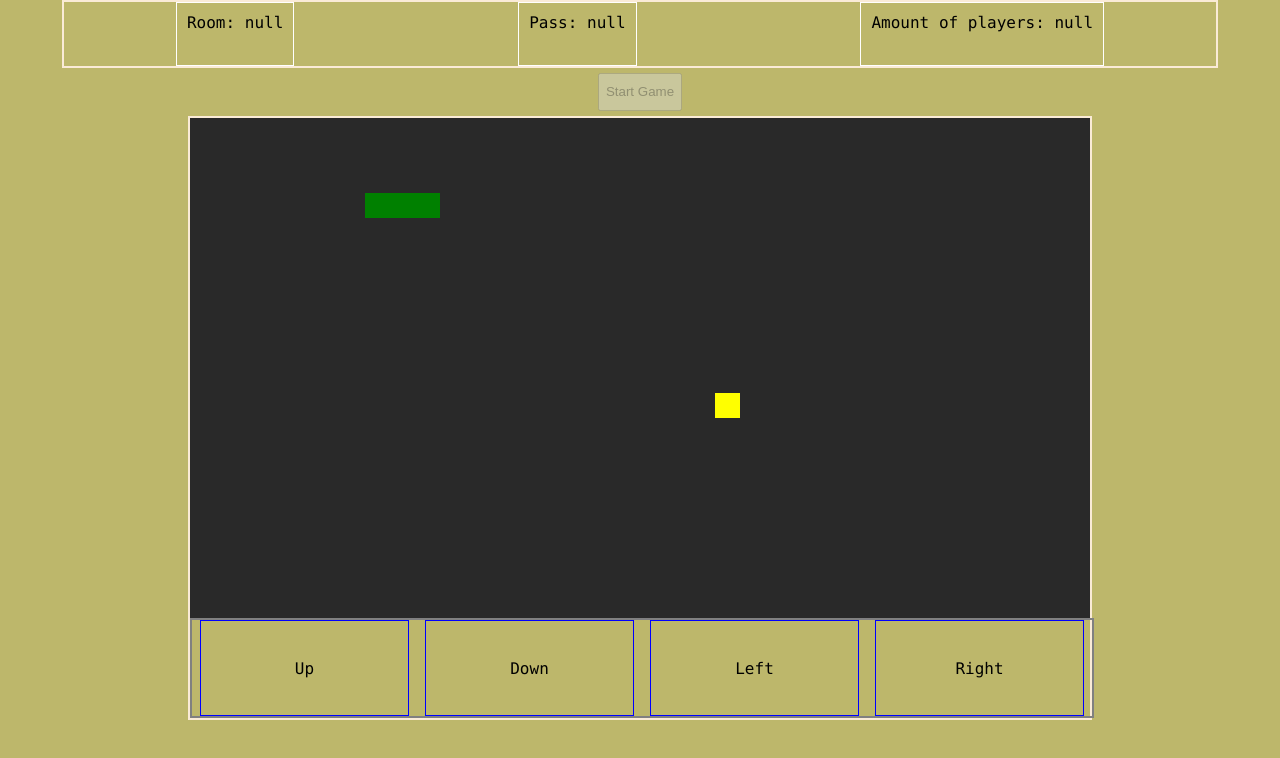
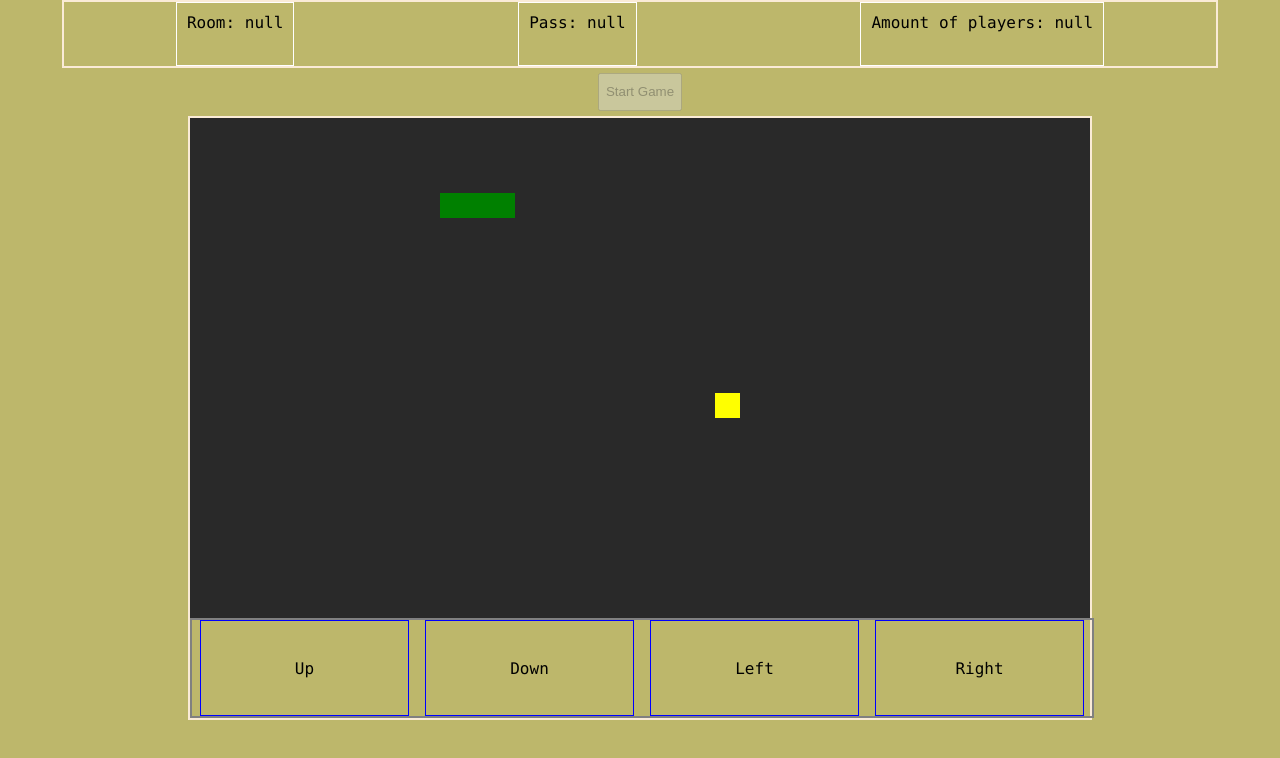
Before and after one commit to lucaslencinas-zz/snake, a website: page public/server/game.html in a window 1280 px wide. Drawn offline with Linux system fonts and the light colour scheme; no server answers.

Commit message:
the snake can move now

```diff
--- a/public/javascripts/snake.js
+++ b/public/javascripts/snake.js
@@ -7,16 +7,18 @@ var directions = {
 	DOWN: 'DOWN'
 };
 
+var lastTimestamp;
+
 var Snake = {
 	boardClass: '.board',
 	height: 20,
 	width: 30,
 	food: {x: 1, y: 1},
-	body: [{ x: 1, y: 1 }, { x: 2, y: 1 }, { x: 3, y: 1 }],
-	initialSnakeDirection: directions.RIGHT,
+	body: [{ x: 3, y: 1 }, { x: 2, y: 1 }, { x: 1, y: 1 }],
+	snakeDirection: directions.RIGHT,
 
 	init: function(boardClass, height, width) {
-		var that = this;
+		var self = this;
 		this.boardClass = boardClass || this.boardClass;
 		this.height = height || this.height;
 		this.width = width || this.width;
@@ -25,6 +27,8 @@ var Snake = {
 		this.drawBoard();
 		this.drawSnake();
 		this.drawFood();
+		lastTimestamp = Date.now();
+		requestAnimationFrame(self.mainLoop.bind(self));
 	},
 
 	drawBoard: function() {
@@ -40,8 +44,8 @@ var Snake = {
 		var row, column;
 		var self = this;
 		this.body.forEach(function(piece, index, body){
-			row = '.board-row:nth-child(' + piece.y + ')';
-			column = '.position:nth-child(' + piece.x + ')';
+			row = rowSelector(piece.y);
+			column = columnSelector(piece.x);
 			$(self.boardClass + ' ' + row + ' ' + column ).addClass('piece');
 		});
 	},
@@ -59,12 +63,64 @@ var Snake = {
 	},
 
 	drawFood: function() {
-		var row = '.board-row:nth-child(' + this.food.y + ')';
-		var column = '.position:nth-child(' + this.food.x + ')';
+		var row = rowSelector(this.food.y);
+		var column = columnSelector(this.food.x);
 		$(this.boardClass + ' ' + row + ' ' + column ).addClass('food');
 	},
 
 	startGame: function() {
 		console.log('game started');
+	},
+
+	moveSnake: function() {
+		var last = this.body.pop();
+		$(this.boardClass + ' ' + rowSelector(last.y) + ' ' + columnSelector(last.x)).removeClass('piece');
+		var head = Object.assign({}, this.body[0]);
+		this.movePiece(head);
+		$(this.boardClass + ' ' + rowSelector(head.y) + ' ' + columnSelector(head.x)).addClass('piece');
+		this.body.unshift(head);
+	},
+
+	movePiece: function(piece) {
+		switch (this.snakeDirection) {
+			case directions.UP:
+				piece.y = piece.y - 1;
+			break;
+			case directions.RIGHT:
+				piece.x = piece.x + 1;
+			break;
+			case directions.DOWN:
+				piece.y = piece.y + 1;
+			break;
+			case directions.LEFT:
+				piece.x = piece.x - 1;
+			break;
+		}
+	},
+
+	animate: function(timestamp) {
+		var delta = timestamp - lastTimestamp;
+		if(delta > 1000) {
+			console.log(delta);
+			this.moveSnake();
+			lastTimestamp = timestamp;
+		}
+	},
+
+	mainLoop: function() {
+		var timestamp = Date.now();
+		var self = this;
+    self.animate(timestamp);
+    requestAnimationFrame(self.mainLoop.bind(self));
 	}
 };
+
+// Helper functions...
+
+function rowSelector(y) {
+	return '.board-row:nth-child(' + y + ')';
+}
+
+function columnSelector(x) {
+	return '.position:nth-child(' + x + ')';
+}
--- a/public/server/game.html
+++ b/public/server/game.html
@@ -135,7 +135,7 @@
       */
       setTimeout(function() {
         Snake.init('.board', $('.board').height()/25, $('.board').width()/25);
-      }, 2000);
+      }, 1000);
 
     });
 
```
